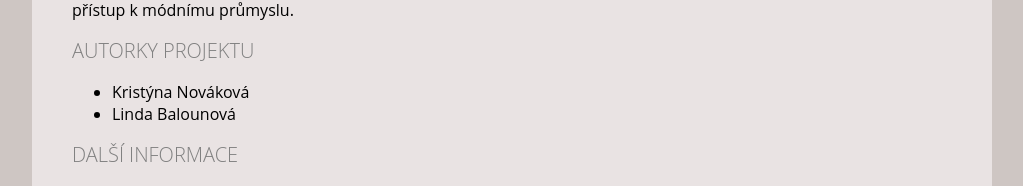
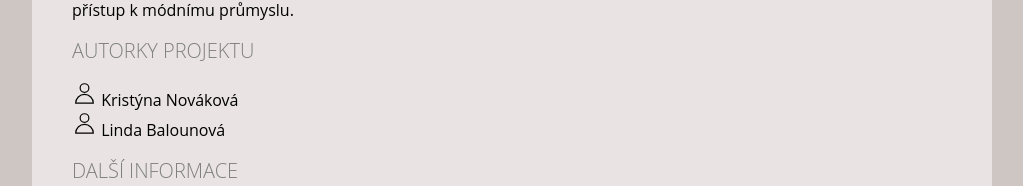
Before and after one commit to Kristyna-Novakova/o-projektu, a React app: page / in a window 1280 px wide. Shown: the part 560-746 px from the top of the page, without its empty margins (128-1151 px from the left). Built offline with nearby package versions, Linux system fonts and the light colour scheme; a web font is replaced by a local one.

Commit message:
adding Icons

```diff
--- a/src/Pages/ProjectPage/projectpage.jsx
+++ b/src/Pages/ProjectPage/projectpage.jsx
@@ -1,6 +1,7 @@
 import React from 'react';
 import './style.css';
 import prototype from './img/prototype.png';
+import personLogin from './img/person.svg';
 
 export const ProjectPage = () => {
   return (
@@ -21,8 +22,12 @@ export const ProjectPage = () => {
           </p>
           <h2 className="section-title">Autorky projektu</h2>
           <ul>
-            <li>Kristýna Nováková</li>
-            <li>Linda Balounová</li>
+            <li>
+              <img src={personLogin} alt="ikonka osoby" /> Kristýna Nováková
+            </li>
+            <li>
+              <img src={personLogin} alt="ikonka osoby" /> Linda Balounová
+            </li>
           </ul>
           <h2 className="section-title">Další informace</h2>
           <p>
--- a/src/Pages/ProjectPage/style.css
+++ b/src/Pages/ProjectPage/style.css
@@ -45,6 +45,20 @@
   text-transform: uppercase;
 }
 
+ul {
+  padding-left: 0px;
+  display: flex;
+  flex-direction: column;
+}
+
+li {
+  list-style-type: none;
+}
+
+li img {
+  width: 25px;
+}
+
 .link {
   color: #333;
   text-decoration: underline;
```
Also changed, not shown: src/Pages/ProjectPage/img/person.svg (added).
